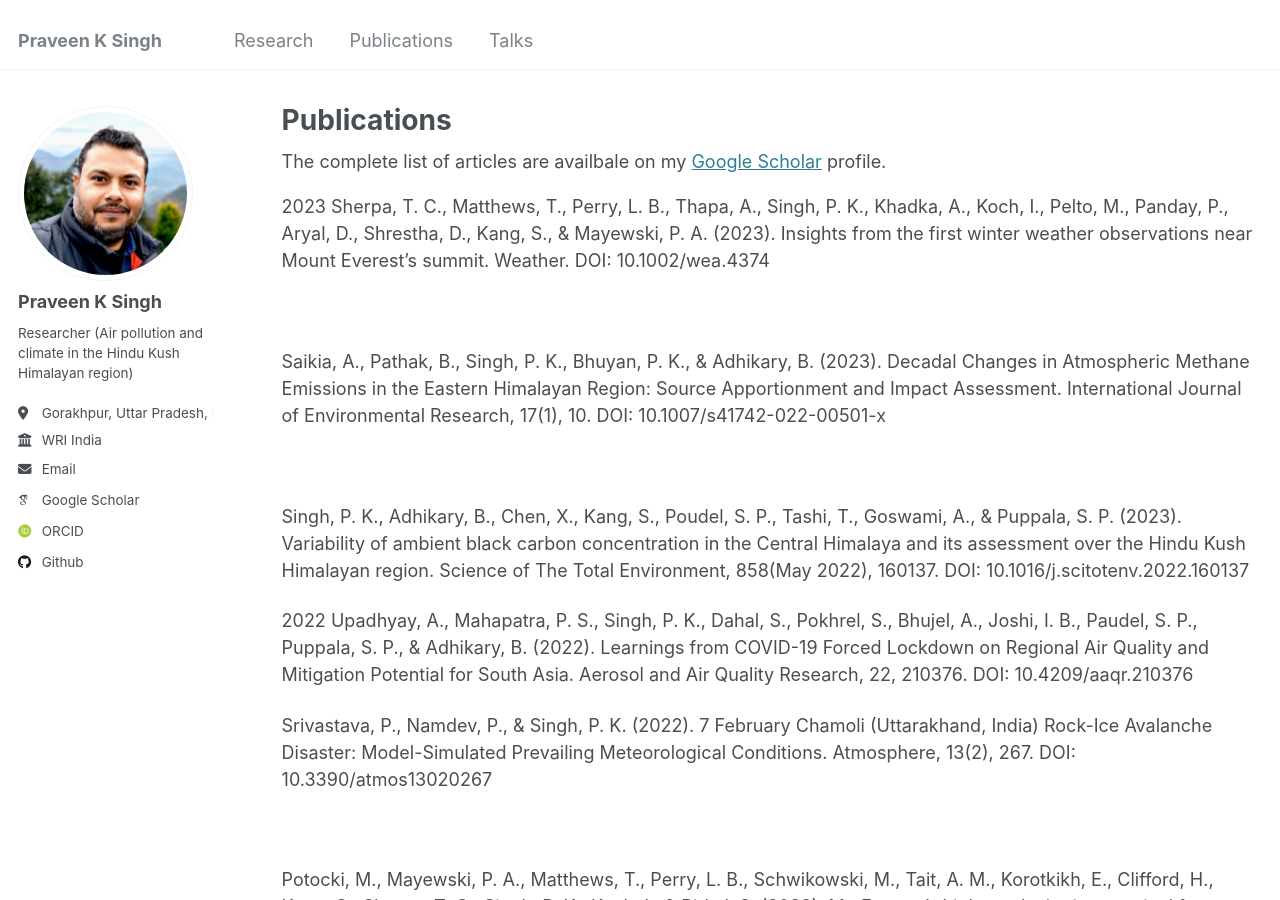
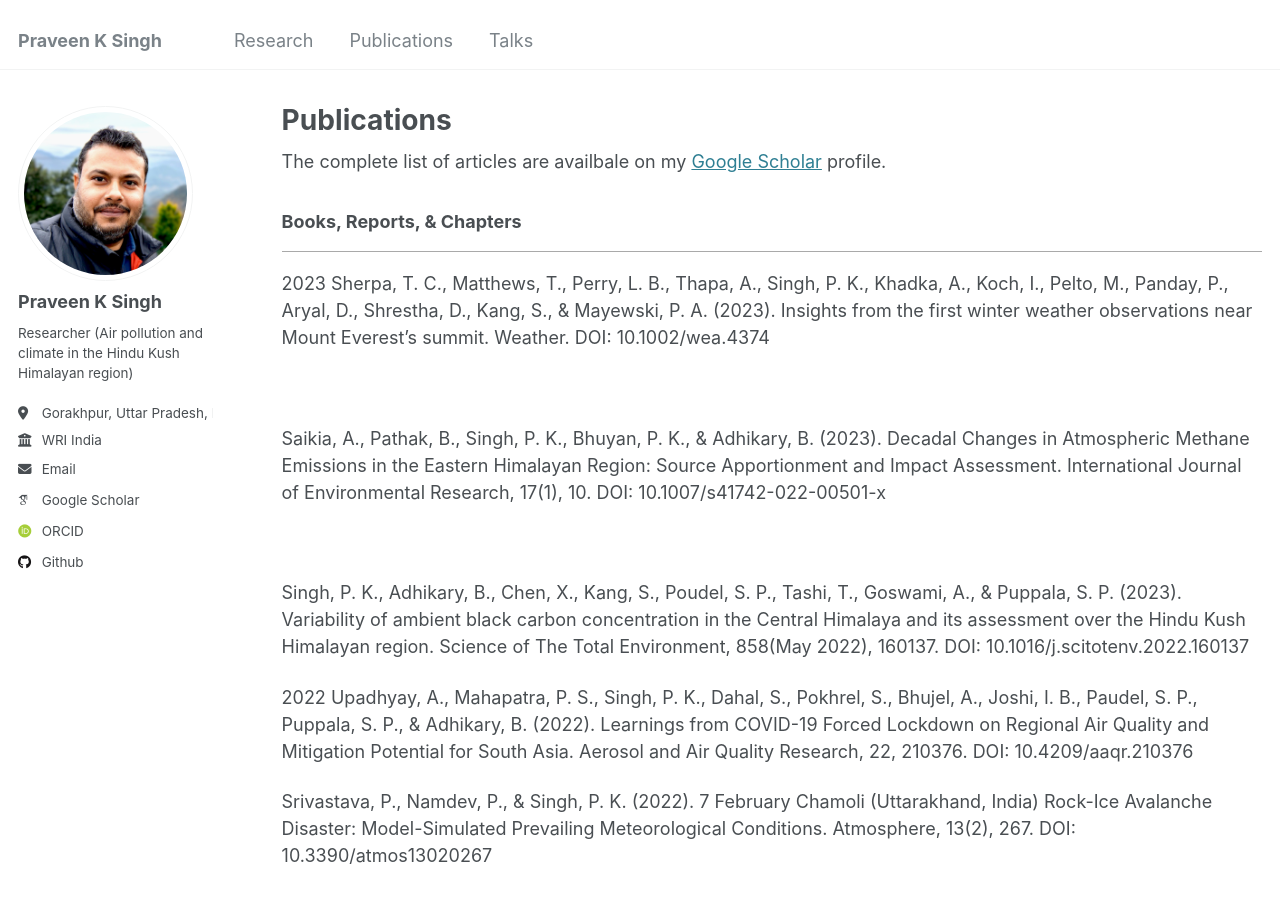
Before and after one commit to singhpraveenk/praveenksingh.github.io, a Jekyll site: the page built from _pages/publications.md, in a window 1280 px wide and 900 px high. Built offline with Jekyll 4.4.1, drawn with Linux system fonts in a browser that asks for light colours; some web fonts are replaced.

Commit message:
Update publications.md

```diff
--- a/_pages/publications.md
+++ b/_pages/publications.md
@@ -6,6 +6,9 @@ author_profile: true
 ---
 
  <div class="wordwrap">The complete list of articles are availbale on my <a href="{{site.author.googlescholar}}" target="_blank">Google Scholar</a> profile.</div>
+
+ <h3 id="Edu">Books, Reports, & Chapters</h3>
+ <hr style="border-color: darkgrey; color: darkgrey; background-color: darkgrey:">
 
  2023
 Sherpa, T. C., Matthews, T., Perry, L. B., Thapa, A., Singh, P. K., Khadka, A., Koch, I., Pelto, M., Panday, P., Aryal, D., Shrestha, D., Kang, S., & Mayewski, P. A. (2023). Insights from the first winter weather observations near Mount Everest’s summit. Weather. DOI: 10.1002/wea.4374
```
